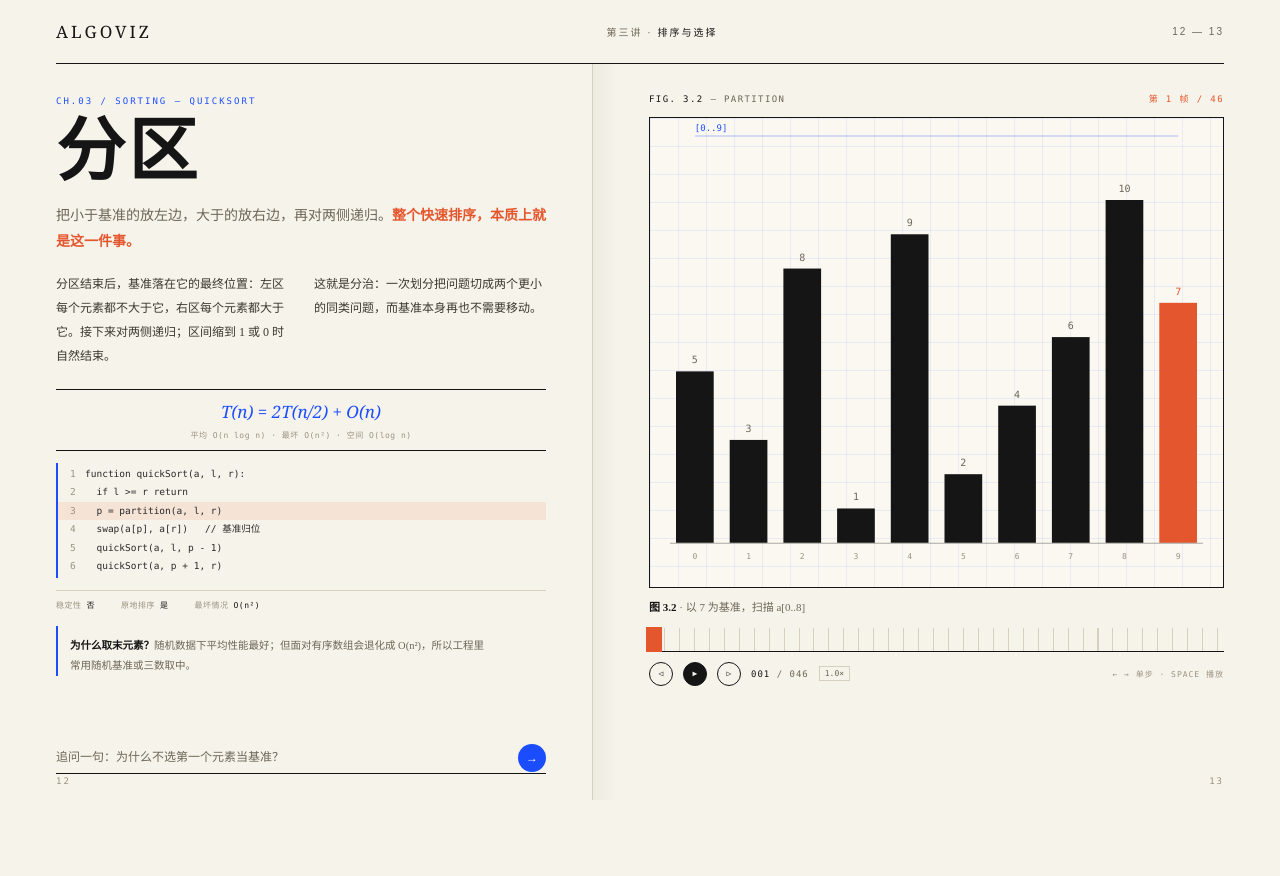
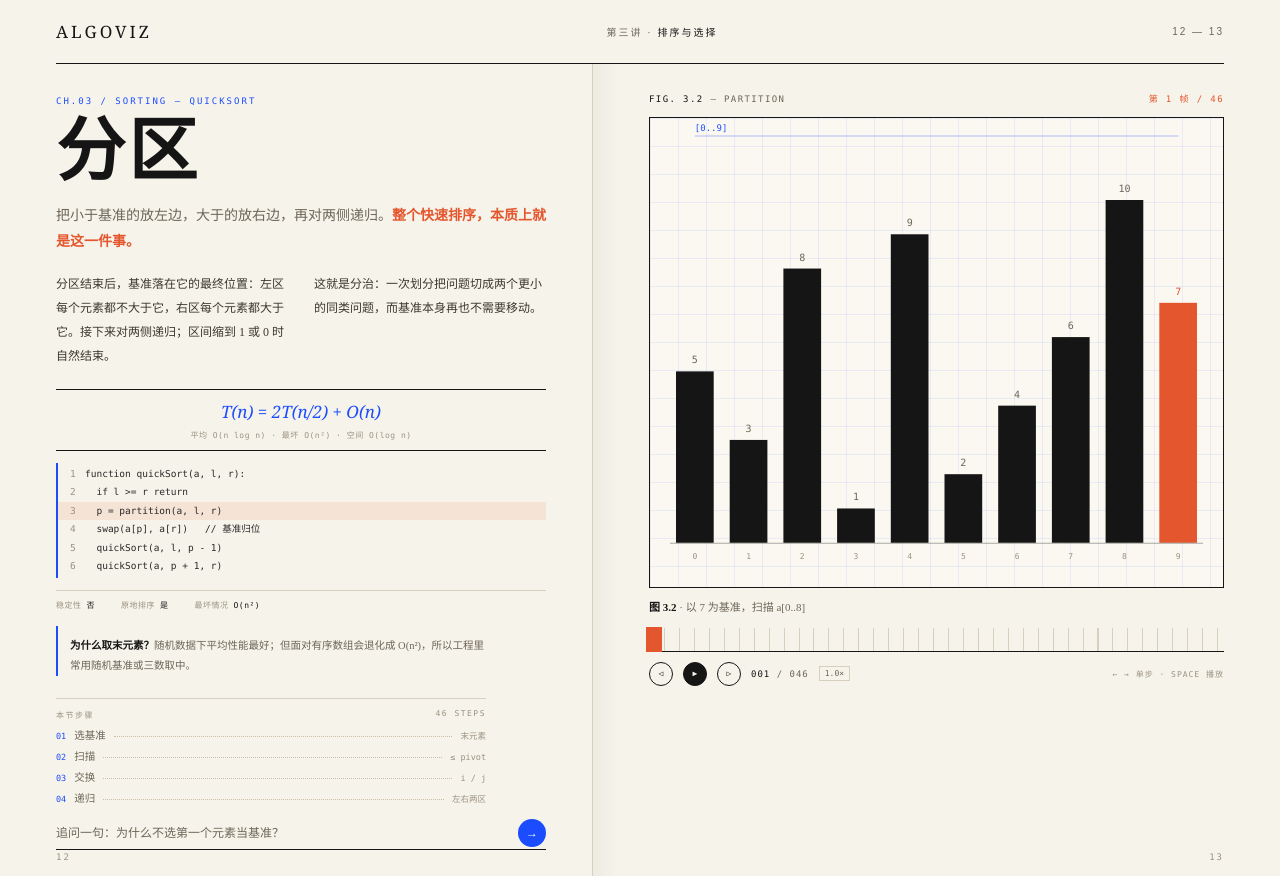
Before and after one commit to Hyas-spec/AlgoViz-Studio, a React (Vite) app: page / in a window 1280 px wide. Before the commit the page ends 800 px from the top, so only its background shows below. Built offline with nearby package versions, Linux system fonts and the light colour scheme.

Commit message:
feat(spread): add step index and app screenshot

```diff
--- a/src/App.tsx
+++ b/src/App.tsx
@@ -115,6 +115,17 @@ export default function App() {
             随机数据下平均性能最好；但面对有序数组会退化成 O(n²)，所以工程里常用随机基准或三数取中。
           </div>
 
+          <div className="step-index">
+            <div className="si-title">
+              <span>本节步骤</span>
+              <span>{String(steps.length).padStart(2, '0')} STEPS</span>
+            </div>
+            <div className="si-row"><b>01</b><span>选基准</span><i /><em>末元素</em></div>
+            <div className="si-row"><b>02</b><span>扫描</span><i /><em>≤ pivot</em></div>
+            <div className="si-row"><b>03</b><span>交换</span><i /><em>i / j</em></div>
+            <div className="si-row"><b>04</b><span>递归</span><i /><em>左右两区</em></div>
+          </div>
+
           <form
             className="ask"
             onSubmit={(e) => {
--- a/src/styles.css
+++ b/src/styles.css
@@ -190,6 +190,33 @@ h1 {
 }
 .margin-note b { color: var(--ink); font-weight: 600; }
 
+.step-index {
+  margin-top: 22px;
+  max-width: 430px;
+  border-top: 1px solid var(--rule);
+  padding-top: 10px;
+}
+.si-title {
+  display: flex;
+  justify-content: space-between;
+  font-family: var(--mono);
+  font-size: 8px;
+  letter-spacing: 1.5px;
+  color: var(--faint);
+  margin-bottom: 4px;
+}
+.si-row {
+  display: flex;
+  align-items: baseline;
+  gap: 8px;
+  padding: 3px 0;
+  font-size: 10.5px;
+  color: var(--muted);
+}
+.si-row b { font-family: var(--mono); font-weight: 400; font-size: 8.5px; color: var(--blue); }
+.si-row i { flex: 1; border-bottom: 1px dotted #c9bda7; transform: translateY(-2px); }
+.si-row em { font-style: normal; font-family: var(--mono); font-size: 8.5px; color: var(--faint); }
+
 .ask {
   margin-top: auto;
   padding-top: 10px;
```
Also changed, not shown: mockups/app-spread.png, 1 other file (tests, documents, lock files or other folders).
